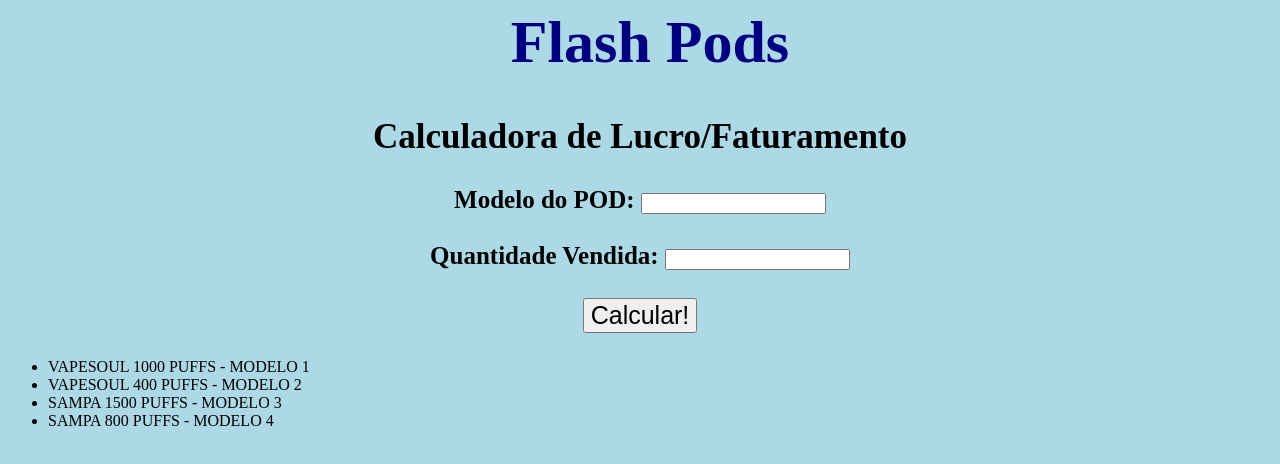
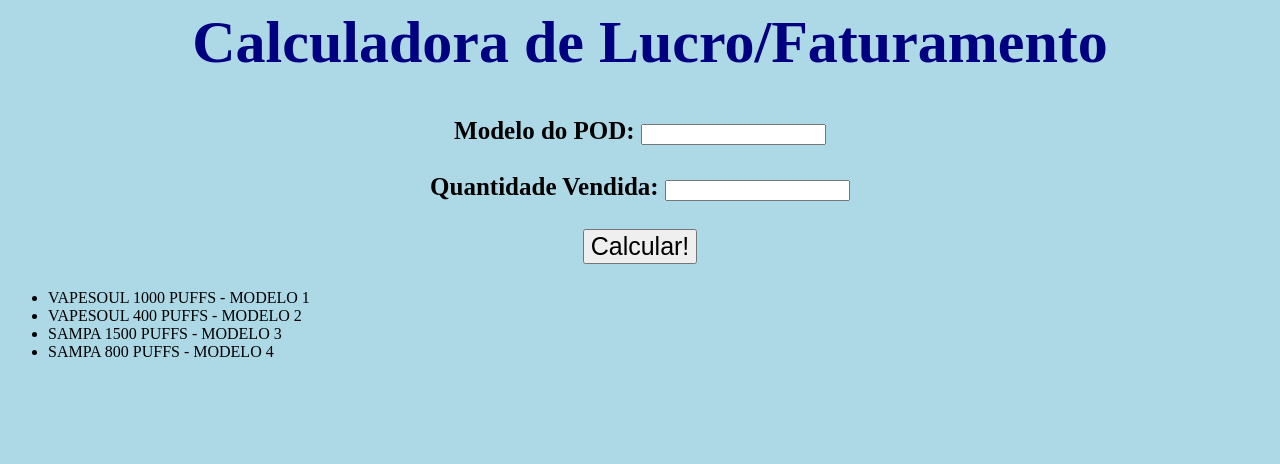
Before and after one commit to renanguirado/calculadora_lucro, a plain HTML site: page index.html in a window 1280 px wide. Drawn offline with Linux system fonts and the light colour scheme.

Commit message:
Alteração

```diff
--- a/index.html
+++ b/index.html
@@ -9,8 +9,8 @@
   </head>
 
   <body>
-    <h1 align="center"> Flash Pods</h1>
-    <h2 align="center"> Calculadora de Lucro/Faturamento </h2>
+    <h1 align="center"> Calculadora de Lucro/Faturamento</h1>
+    <!-- <h2 align="center">  </h2> -->
 
     <div class="content"></div>
     <form id = "form" align="center">
```
